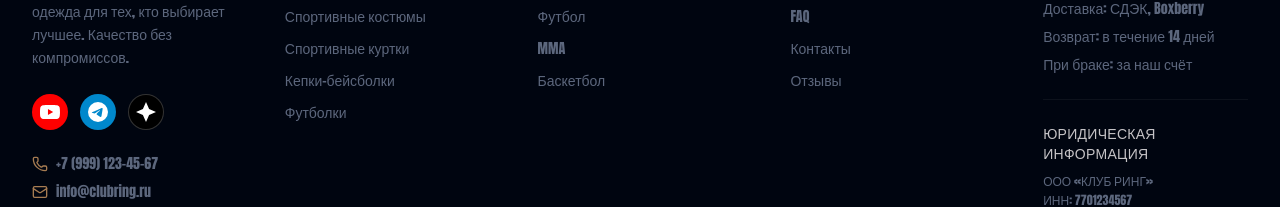
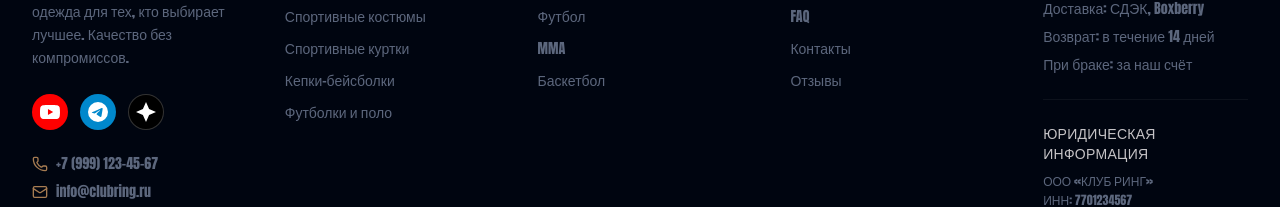
Before and after one commit to ruport998-sudo/club-ring.shop, a React (Vite) app: page /reviews in a window 1280 px wide. Shown: the part 1260-1467 px from the top of the page. Built offline with nearby package versions, Linux system fonts and the light colour scheme; the HTML template or start-up script is replaced by a standard one.

Commit message:
Добавление 'поло' к категории футболок в меню и подвале

```diff
--- a/src/components/Footer.tsx
+++ b/src/components/Footer.tsx
@@ -7,7 +7,7 @@ export default function Footer() {
     { label: 'Спортивные костюмы', path: '/shop/tracksuits' },
     { label: 'Спортивные куртки', path: '/shop/jackets' },
     { label: 'Кепки-бейсболки', path: '/shop/caps' },
-    { label: 'Футболки', path: '/shop/tshirts' },
+    { label: 'Футболки и поло', path: '/shop/tshirts' },
   ];
 
   const sportCategories = [
--- a/src/components/Header.tsx
+++ b/src/components/Header.tsx
@@ -36,7 +36,7 @@ export default function Header() {
         { label: 'Спортивные костюмы', path: '/shop/tracksuits' },
         { label: 'Куртки', path: '/shop/jackets' },
         { label: 'Кепки', path: '/shop/caps' },
-        { label: 'Футболки', path: '/shop/tshirts' },
+        { label: 'Футболки и поло', path: '/shop/tshirts' },
       ],
     },
     {
```
